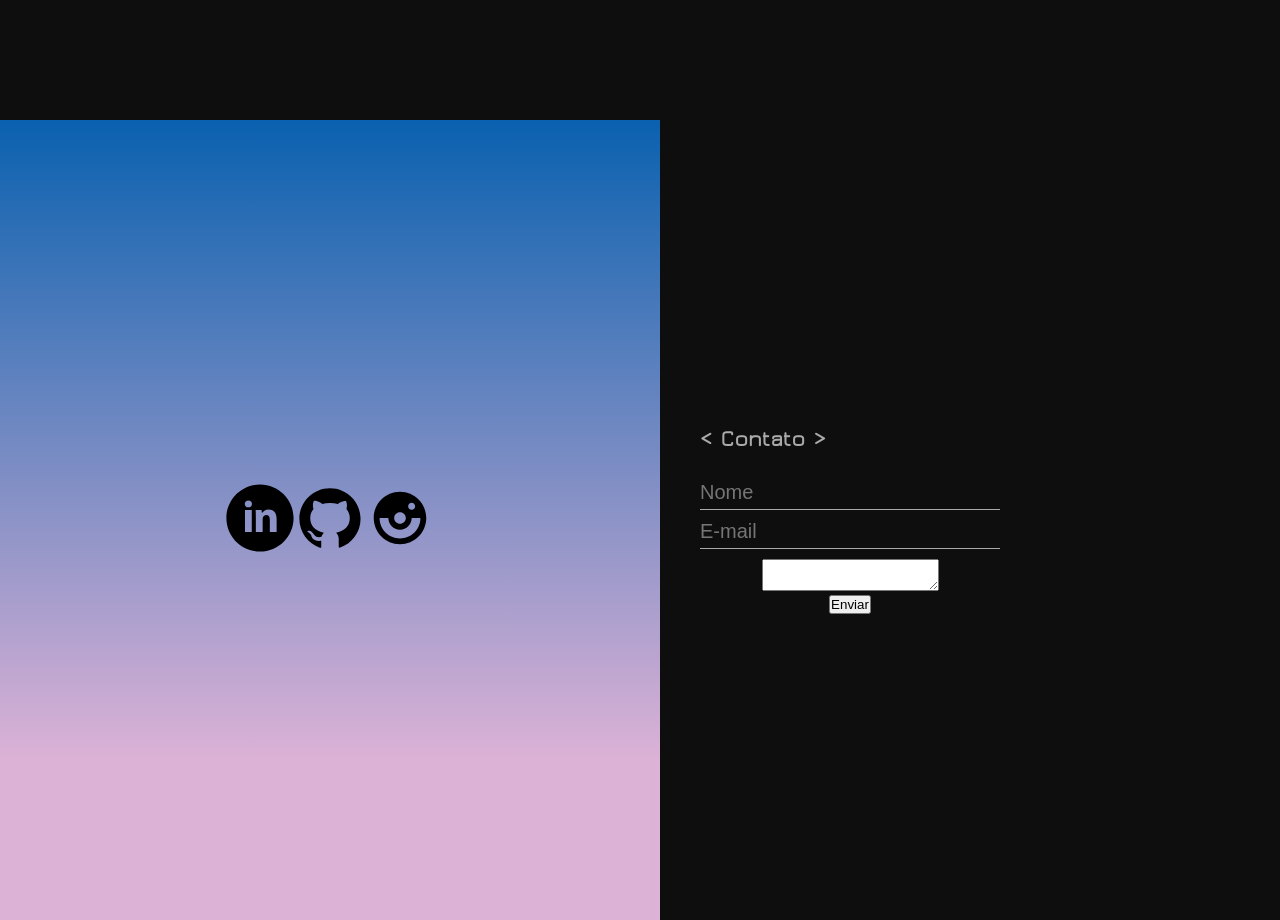
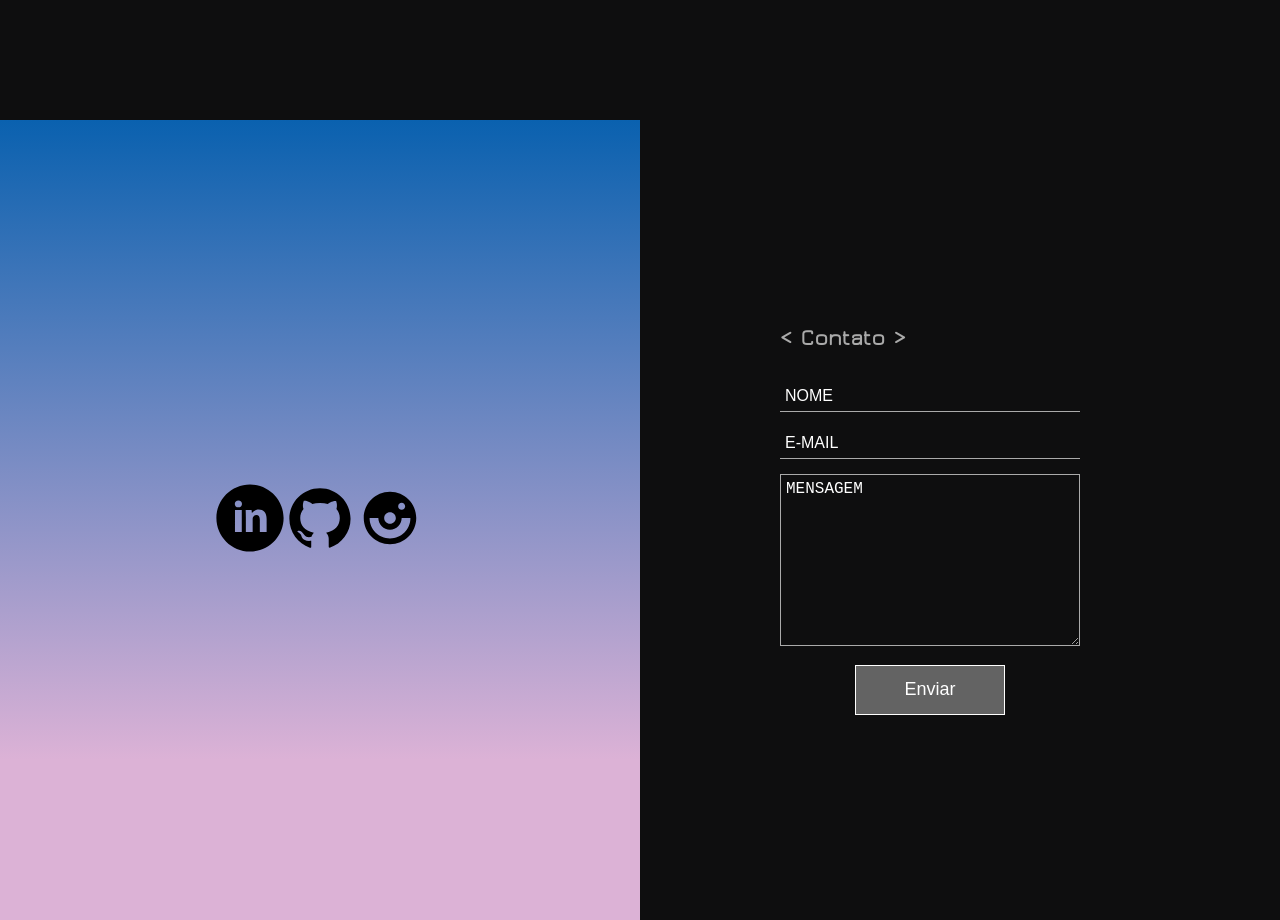
Before and after one commit to fernandapcaetano/portifolio-nanda-caetano, a plain HTML site: page index.html in a window 1280 px wide. Shown: the part 3000-3920 px from the top of the page. Drawn offline with Linux system fonts and the light colour scheme.

Commit message:
Refatorando div de contato

```diff
--- a/assets/css/style.css
+++ b/assets/css/style.css
@@ -64,7 +64,7 @@ section#inicio{
 section#inicio .esquerda, section#inicio .direita{
     max-width: 500px;
 }
-section .category-tittle{
+.category-tittle{
     font-size: 22px;
     font-weight: bold;
     color: #AAAAAA;
@@ -248,7 +248,76 @@ section#skills .soft-skill div{
 }
 
 /* ________CONTATO_________ */
-section#contato{
+#contato{
+    display: flex;
+    justify-content: space-between;
+    align-items: center;
+    height: 100vh;
+}
+#contato .esquerda{
+    height: 100%;
+    width: 50vw;
+    display: flex;
+    align-items: center;
+    justify-content: center;
+    background: rgb(10,97,175);
+    background: -moz-linear-gradient(180deg, rgba(10,97,175,1) 0%, rgba(220,178,214,1) 80%);
+    background: -webkit-linear-gradient(180deg, rgba(10,97,175,1) 0%, rgba(220,178,214,1) 80%);
+    background: linear-gradient(180deg, rgba(10,97,175,1) 0%, rgba(220,178,214,1) 80%);
+    filter: progid:DXImageTransform.Microsoft.gradient(startColorstr="#0a61af",endColorstr="#dcb2d6",GradientType=1);
+}
+#contato .direita{
+    width: 500px;
+    height: 100%;
+    display: flex;
+    align-items: center;
+}
+
+#contato form{
+    display: flex;
+    flex-direction: column;
+    align-items: center;
+    justify-content: center;
+    row-gap: 15px;
+}
+#contato form input, #contato form textarea{
+    width: 300px;
+    padding-left: 5px;
+    padding-top: 5px;
+    padding-bottom: 5px;
+    background-color: transparent;
+    outline: none;
+    border: none;
+    border-bottom: solid 1px #AAAAAA;
+    color: #fff;
+    font-size: 18px;
+}
+#contato form textarea{
+    border: solid 1px #AAAAAA;
+}
+#contato form input::placeholder, #contato form textarea::placeholder{
+    color: #fff;
+    text-transform: uppercase;
+    font-size: 16px;
+}
+/* Cor de fundo do autocomplete */
+input:-webkit-autofill {
+    -webkit-box-shadow: 0 0 0 30px #0E0E0F inset;
+}
+/* Cor do texto do autocomplete */
+input:-webkit-autofill {
+    -webkit-text-fill-color: #fff !important;
+}
+#contato form button{
+    width: 150px;
+    height: 50px;
+    font-size: 18px;
+    background-color: #636363;
+    color: #fff;
+    border: solid 1px #fff;
+    cursor: pointer;
+}
+/* section#contato{
     display: flex;
     position: absolute;
     height: 100vh;
@@ -277,8 +346,8 @@ section#contato .direita div form {
     flex-direction: column;
     align-items: center;
     justify-content: center;
-}
-section#contato .direita div form input{
+} */
+/* section#contato .direita div form input{
     width: 300px;
     background-color: transparent;
     border: none;
@@ -288,7 +357,7 @@ section#contato .direita div form input{
     font-size: 20px;
     margin-bottom: 10px;
     padding-bottom: 5px;
-}
+} */
 /* #contato .direita{
     width: 100%;
 }
--- a/index.html
+++ b/index.html
@@ -107,7 +107,8 @@
                 <div class="project"></div><div class="project"></div><div class="project"></div><div class="project"></div><div class="project"></div>
             </div>
         </section>
-        <section id="contato">
+    </main>
+    <div id="contato">
             <div class="esquerda">
                 <a href=""><img src="assets/img/icon/icon-linkedin-dark.svg" alt="Ícone da rede social Linkedin"></a>
                 <a href=""><img src="assets/img/icon/icon-github-dark.svg" alt="Ícone da rede social Github"></a>
@@ -124,7 +125,7 @@
                         <input type="email" name="email" placeholder="E-mail">
                     </div>
                     <div class="input">
-                        <textarea name="mensagem"></textarea>
+                        <textarea name="mensagem" placeholder="Mensagem" rows="8" cols="38"></textarea>
                     </div>
                     <div class="submit">
                         <button type="submit">Enviar</button>
@@ -133,8 +134,6 @@
                 </form>
 
             </div>
-        </section>
-    </main>
-
+    </div>
 </body>
 </html>
```
